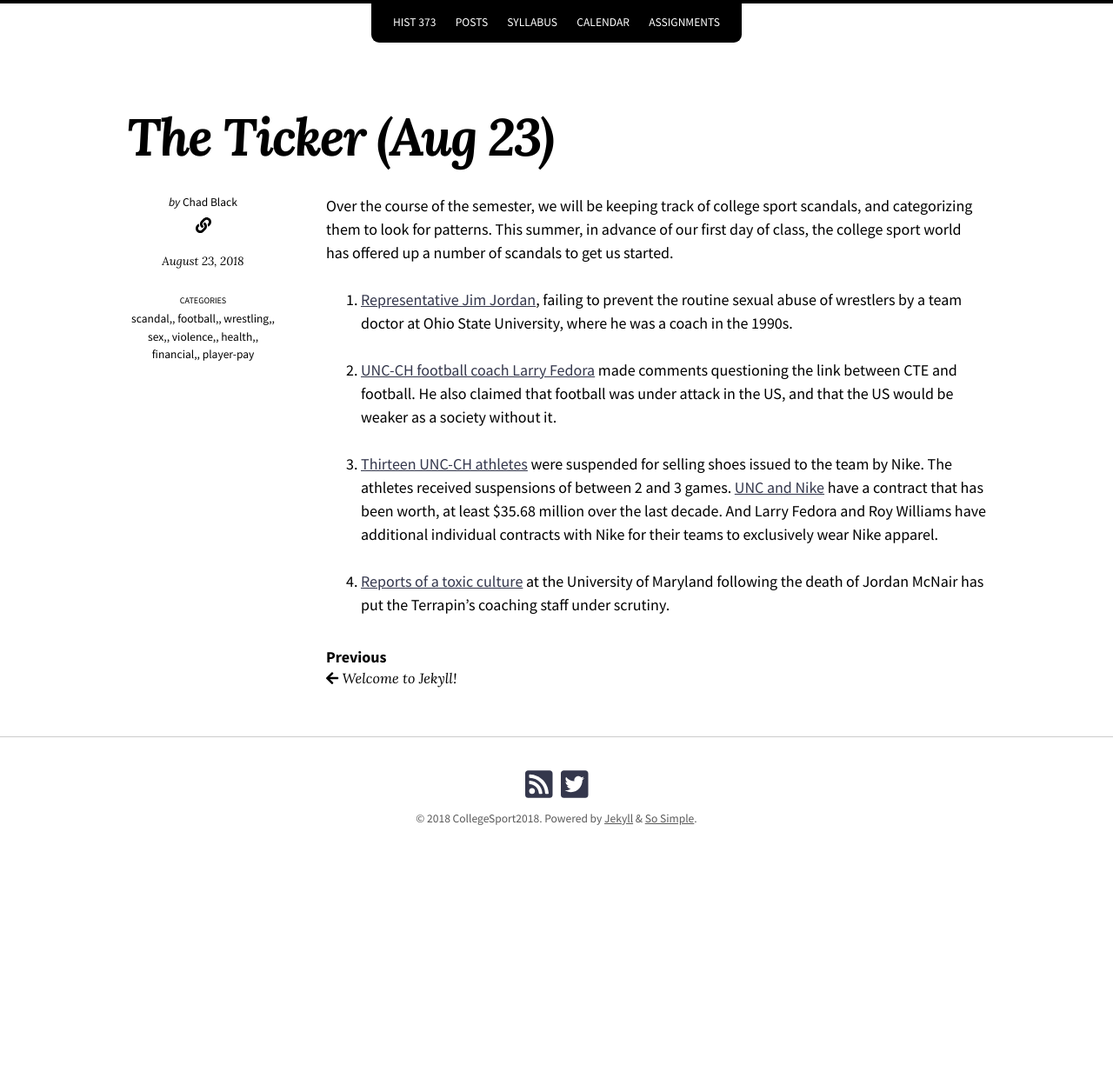
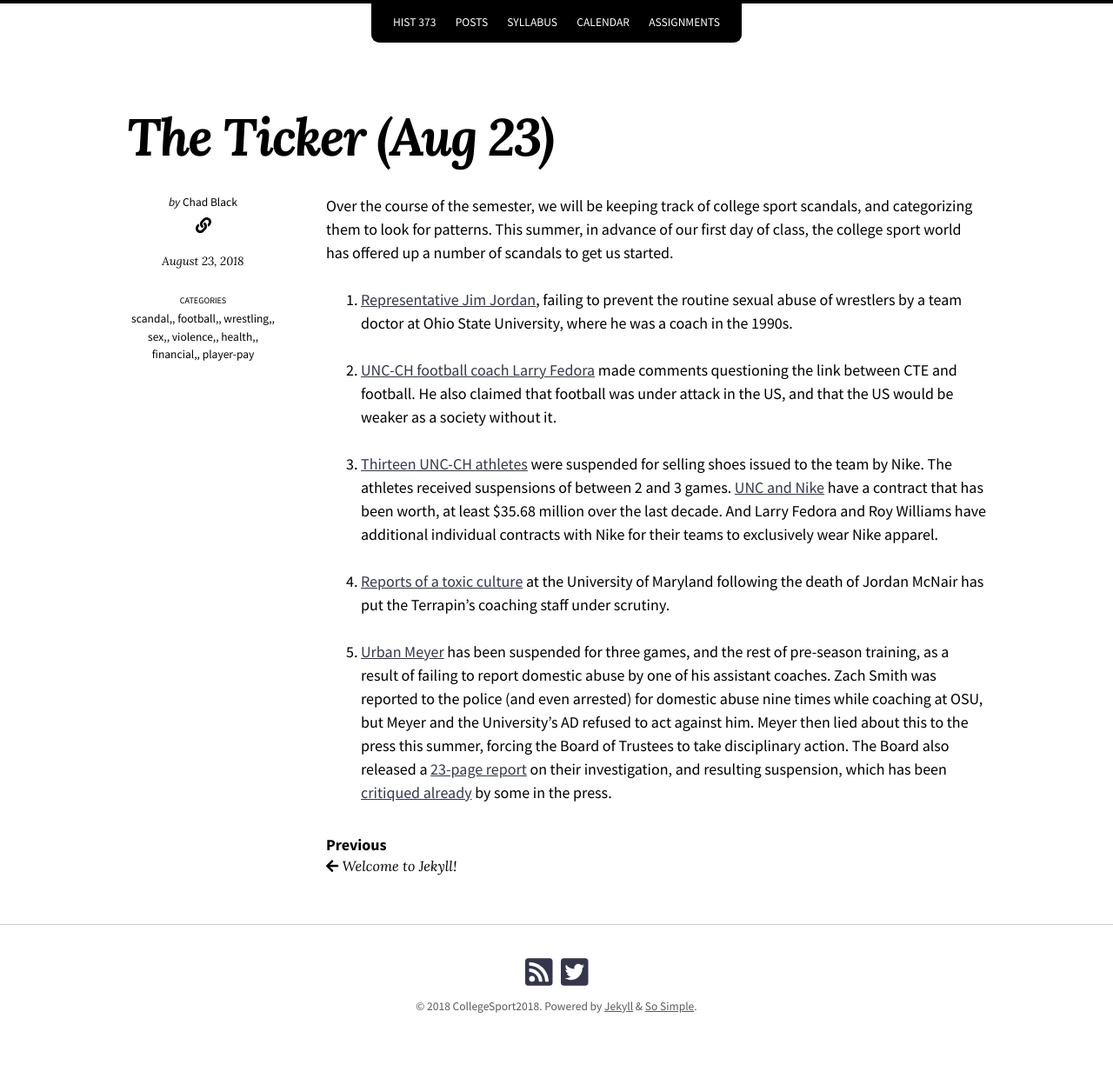
Before and after one commit to chadblack/CollegeSport2018, a Jekyll site: the page built from _posts/2018-08-23-the-ticker-aug-23.md, in a window 1280 px wide. Shown: the whole page at 87% size. Built offline with Jekyll 4.4.1, drawn with Linux system fonts in a browser that asks for light colours; nearby versions of some CDN libraries; before the commit the page ends 1024 px from its top, so only the background shows below that.

Commit message:
ticker meyer

```diff
--- a/_posts/2018-08-23-the-ticker-aug-23.md
+++ b/_posts/2018-08-23-the-ticker-aug-23.md
@@ -36,3 +36,18 @@ a number of scandals to get us started.
    culture](https://www.cbssports.com/college-football/news/maryland-football-athletic-staffers-placed-on-leave-amid-report-of-harmful-culture/)
    at the University of Maryland following the death of Jordan McNair has
    put the Terrapin's coaching staff under scrutiny.
+
+5. [Urban
+   Meyer](https://www.usatoday.com/story/sports/ncaaf/bigten/2018/08/22/ohio-state-suspends-urban-meyer-investigation/1018477002/)
+   has been suspended for three games, and the rest of pre-season
+   training, as a result of failing to report domestic abuse by one of his
+   assistant coaches. Zach Smith was reported to the police (and even
+   arrested) for domestic abuse nine times while coaching at OSU, but
+   Meyer and the University's AD refused to act against him. Meyer then
+   lied about this to the press this summer, forcing the Board of Trustees
+   to take disciplinary action. The Board also released a [23-page
+   report](https://www.landgrantholyland.com/2018/8/23/17757500/ohio-state-urban-meyer-report-independent-investigation-findings)
+   on their investigation, and resulting suspension, which has been
+   [critiqued
+   already](https://www.usatoday.com/story/sports/columnist/brennan/2018/08/22/urban-meyer-remains-ohio-state-coach-loses-moral-high-ground-domestic-assault/1065039002/)
+   by some in the press.
```
